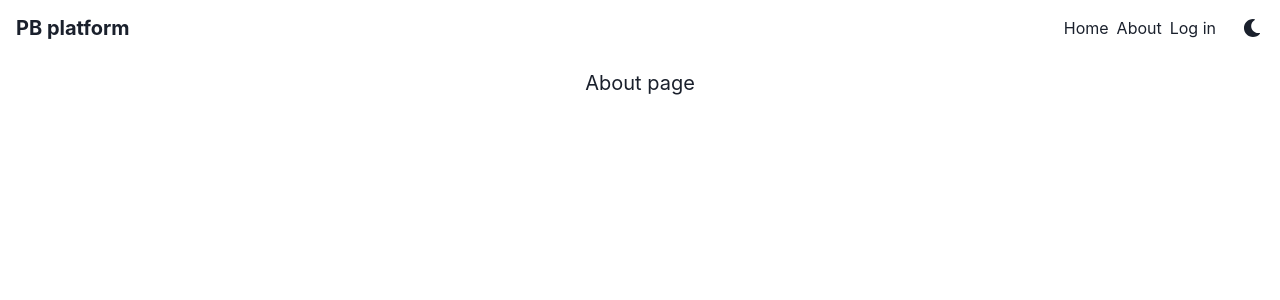
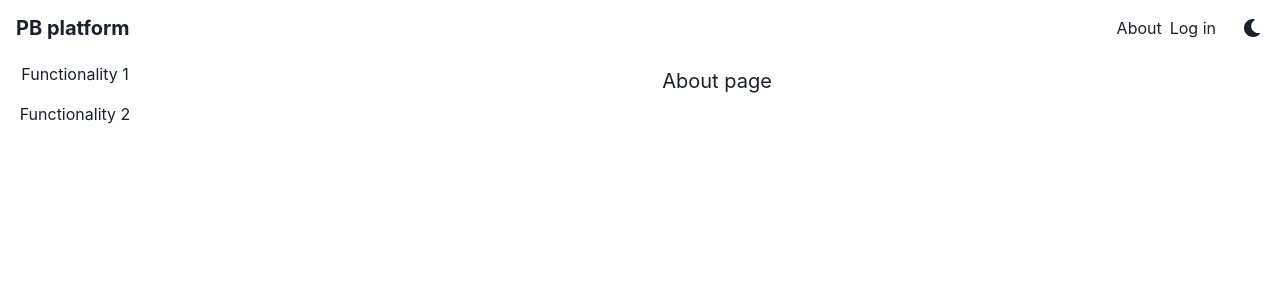
Before and after one commit to Enfield-Li/ClickUp-clone, a React (Create React App) app in the folder client/: page /about in a window 1280 px wide. Shown: the top 300 px of the page. Built offline with nearby package versions, Linux system fonts and the light colour scheme.

Commit message:
App layout

```diff
--- a/client/src/App.tsx
+++ b/client/src/App.tsx
@@ -1,16 +1,41 @@
 import * as React from "react";
-import { ChakraProvider, theme } from "@chakra-ui/react";
-import NavBar from "./component/NavBar";
+import {
+  Center,
+  ChakraProvider,
+  Grid,
+  GridItem,
+  theme,
+} from "@chakra-ui/react";
+import Header from "./component/layout/Header";
 import useInit from "./hook/useInit";
 import PageRoute from "./routes/PageRoute";
+import NavBar from "./component/layout/NavBar";
 
 export default function App() {
   useInit();
 
   return (
     <ChakraProvider theme={theme}>
-      <NavBar />
-      <PageRoute />
+      <Grid
+        templateAreas={`"header header"
+                  "nav main"
+                  "nav main"`}
+        gridTemplateRows={"50px 1fr 30px"}
+        gridTemplateColumns={"150px 1fr"}
+        gap="1"
+      >
+        <GridItem area={"header"}>
+          <Header />
+        </GridItem>
+
+        <GridItem area={"nav"}>
+          <NavBar />
+        </GridItem>
+
+        <GridItem area={"main"}>
+          <PageRoute />
+        </GridItem>
+      </Grid>
     </ChakraProvider>
   );
 }
--- a/client/src/component/NavBar.tsx
+++ b/client/src/component/layout/Header.tsx
@@ -1,12 +1,12 @@
 import { Box, Flex, Heading, Progress, Spacer, Text } from "@chakra-ui/react";
-import { ColorModeSwitcher } from "../ColorModeSwitcher";
+import { ColorModeSwitcher } from "../../ColorModeSwitcher";
 import { Link, useLocation } from "react-router-dom";
-import useAuthContext, { logOutUser } from "../hook/useAuthContext";
-import useGlobalContext from "../hook/useGlobalContext";
+import useAuthContext, { logOutUser } from "../../hook/useAuthContext";
+import useGlobalContext from "../../hook/useGlobalContext";
 
 type Props = {};
 
-export default function NavBar({}: Props) {
+export default function Header({}: Props) {
   const location = useLocation();
   const { authState, authDispatch } = useAuthContext();
   const { globalState } = useGlobalContext();
@@ -21,9 +21,8 @@ export default function NavBar({}: Props) {
         </Box>
 
         <Spacer />
+        <Link to="/about">About</Link>
 
-        <Link to="/">Home</Link>
-        <Link to="/about">About</Link>
         {authState?.user ? (
           <>
             <Text>Hello! {authState.user?.username}</Text>
--- /dev/null
+++ b/client/src/component/layout/NavBar.tsx
@@ -0,0 +1,18 @@
+import { Center } from "@chakra-ui/react";
+import React from "react";
+import { Link } from "react-router-dom";
+
+type Props = {};
+
+export default function NavBar({}: Props) {
+  return (
+    <div>
+      <Center h="40px">
+        <Link to="/undefined">Functionality 1</Link>
+      </Center>
+      <Center h="40px">
+        <Link to="/undefined">Functionality 2</Link>
+      </Center>
+    </div>
+  );
+}
```
